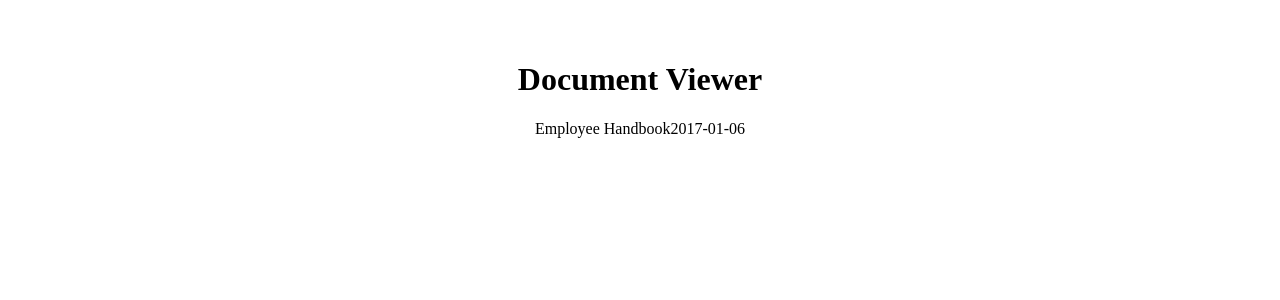
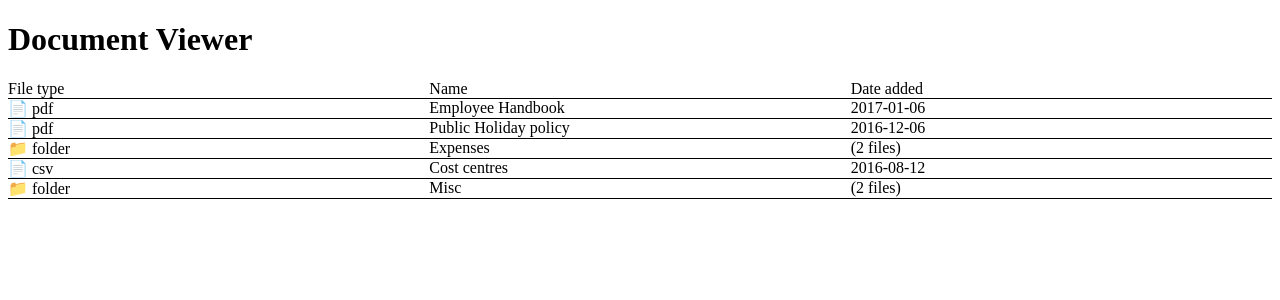
Before and after one commit to DarrenAPowell/bright, a React (Vite) app: page / in a window 1280 px wide. Shown: the top 300 px of the page. Built offline with nearby package versions, Linux system fonts and the light colour scheme.

Commit message:
create document list test and component to pass tests. This will ensure my mock data is rendering all contents out correctly.

```diff
--- a/src/App.tsx
+++ b/src/App.tsx
@@ -1,17 +1,12 @@
-
-import * as React from 'react';
-import FileDisplay from "./components/FileDisplay/FileDisplay";
+import * as React from "react";
+import DocumentList from "./components/DocumentList/DocumentList";
 import mockData from "./data/mockData";
 
-import './App.css';
-
 function App() {
-  const firstItem = mockData[0];
-
   return (
     <div className="p-4">
       <h1 className="text-xl font-bold mb-4">Document Viewer</h1>
-      <FileDisplay item={firstItem} />
+      <DocumentList items={mockData} />
     </div>
   );
 }
--- /dev/null
+++ b/src/components/DocumentList/DocumentList.tsx
@@ -0,0 +1,33 @@
+import * as React from "react";
+import FileDisplay from "../FileDisplay/FileDisplay";
+
+type FileItem = {
+  type: string;
+  name: string;
+  added?: string;
+  files?: FileItem[];
+};
+
+interface Props {
+  items: FileItem[];
+}
+
+const DocumentList: React.FC<Props> = ({ items }) => {
+  return (
+    <div className="max-w-4xl mx-auto bg-white shadow rounded">
+      {/* Header */}
+      <div className="grid grid-cols-3 gap-4 p-2 font-bold border-b bg-gray-100">
+        <div>File type</div>
+        <div>Name</div>
+        <div>Date added</div>
+      </div>
+
+      {/* File rows */}
+      {items.map((item, idx) => (
+        <FileDisplay key={idx} item={item} />
+      ))}
+    </div>
+  );
+};
+
+export default DocumentList;
--- a/src/components/FileDisplay/FileDisplay.tsx
+++ b/src/components/FileDisplay/FileDisplay.tsx
@@ -1,4 +1,5 @@
 import * as React from "react";
+
 
 type FileItem = {
   type: string;
@@ -15,14 +16,17 @@ const FileDisplay: React.FC<Props> = ({ item }) => {
   const isFolder = item.type === "folder";
 
   return (
-    <div>
-      <span>{item.name}</span>
-      {!isFolder && item.added && <span>{item.added}</span>}
-      {isFolder && item.files && (
-        <span>
-          ({item.files.length} file{item.files.length > 1 ? "s" : ""})
-        </span>
-      )}
+    <div className="grid grid-cols-3 gap-4 p-2 border-b hover:bg-gray-50">
+      {/* File type */}
+      <div>{isFolder ? "📁" : "📄"} {item.type}</div>
+
+      {/* Name */}
+      <div className="font-medium">{item.name}</div>
+
+      {/* Date added or file count */}
+      <div className="text-gray-500">
+        {isFolder && item.files ? `(${item.files.length} file${item.files.length > 1 ? "s" : ""})` : item.added}
+      </div>
     </div>
   );
 };
```
Also changed, not shown: 2 other files (tests, documents, lock files or other folders).
